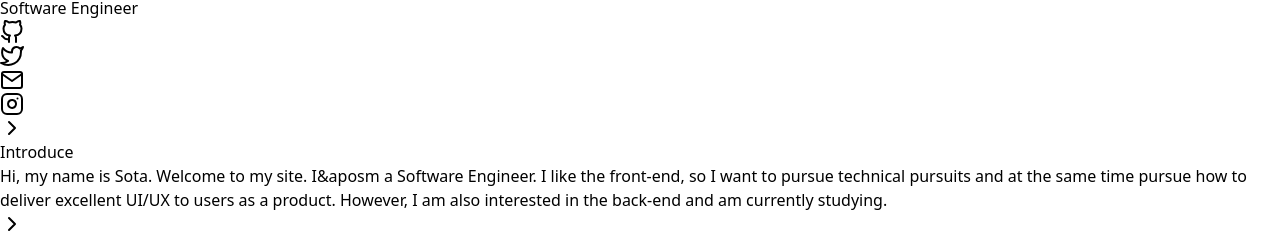
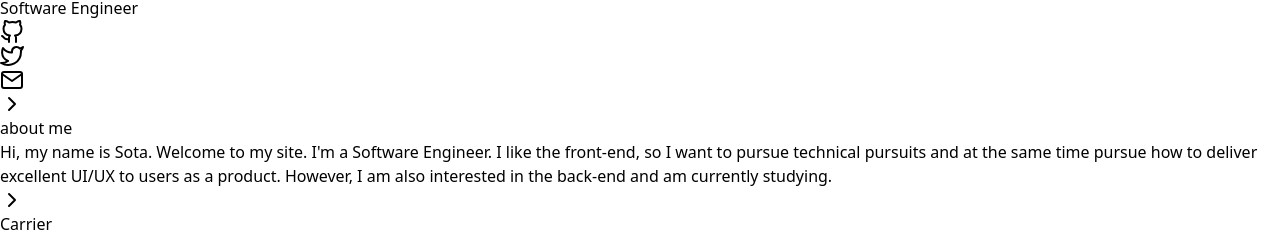
Before and after one commit to sotabkw/sotabkw_me, a Next.js app: page /about in a window 1280 px wide. Shown: the part 370-604 px from the top of the page. Built offline with nearby package versions, Linux system fonts and the light colour scheme.

Commit message:
fix: layout

```diff
--- a/src/components/layout/AboutLayout.tsx
+++ b/src/components/layout/AboutLayout.tsx
@@ -3,6 +3,7 @@ import { Carrier } from '@components/organism/carrier'
 import { Introduce } from '@components/organism/Introduce'
 import { ScrollRevealContainer } from '@components/organism/ScrollRevealContainer'
 import { Skill } from '@components/organism/Skill'
+import { Button } from '@components/uiParts/Button'
 import { GitHub, Instagram, Mail, Twitter } from 'react-feather'
 
 export const AboutLayout = () => {
@@ -38,26 +39,27 @@ export const AboutLayout = () => {
                 Software Engineer
               </div>
               <div className="flex space-x-3 pt-6">
+                <Button as="a" href="https://github.com/sotabkw" className="">
                   <GitHub
                     className="cursor-pointer w-6 h-6 text-slate-500  hover:text-primary-400"
                     aria-hidden="true"
                     aria-label="github icon"
                   />
+                </Button>
+                <Button as="a" href="https://twitter.com/sota_bkw" className="">
                   <Twitter
                     className="cursor-pointer w-6 h-6  text-slate-500  hover:text-primary-400"
                     aria-hidden="true"
                     aria-label="twitter icon"
                   />
+                </Button>
+                <Button as="a" href="mailto:stst819&#64;icloud.com">
                   <Mail
                     className="cursor-pointer w-6 h-6  text-slate-500  hover:text-primary-400"
                     aria-hidden="true"
                     aria-label="mail icon"
                   />
-                <Instagram
-                  className="cursor-pointer w-6 h-6  text-slate-500  hover:text-primary-400"
-                  aria-hidden="true"
-                  aria-label="instagram icon"
-                />
+                </Button>
               </div>
             </div>
             <div className="prose max-w-none pb-8 dark:prose-dark xl:col-span-2">
--- a/src/components/organism/Introduce.tsx
+++ b/src/components/organism/Introduce.tsx
@@ -8,10 +8,10 @@ export const Introduce: React.VFC = () => {
         <div className="mr-2 flex items-center">
           <ChevronRight />
         </div>
-        Introduce
+        about me
       </h1>
       <p className="text-lg font-sans text-gray-500 dark:text-gray-100">
-        Hi, my name is Sota. Welcome to my site. I&aposm a Software Engineer. I
+        Hi, my name is Sota. Welcome to my site. I&apos;m a Software Engineer. I
         like the front-end, so I want to pursue technical pursuits and at the
         same time pursue how to deliver excellent UI/UX to users as a product.
         However, I am also interested in the back-end and am currently studying.
```
Lines whose indentation alone changed are shown as unchanged.
